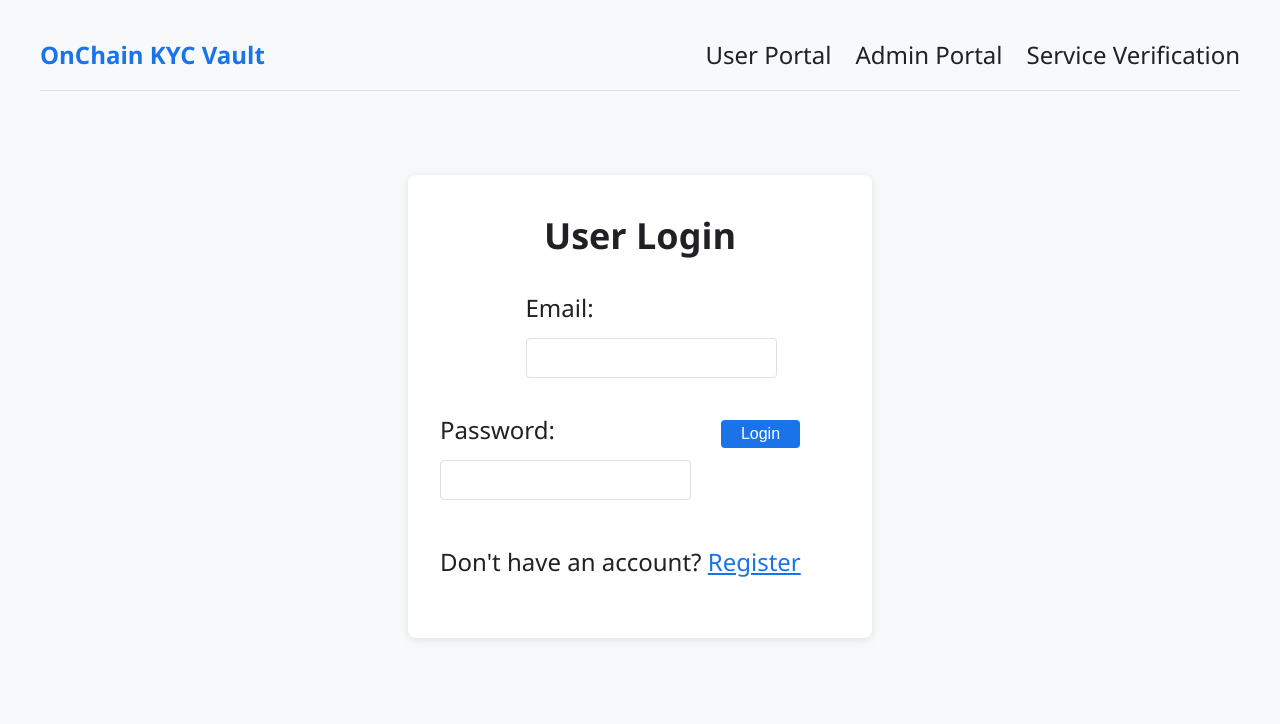
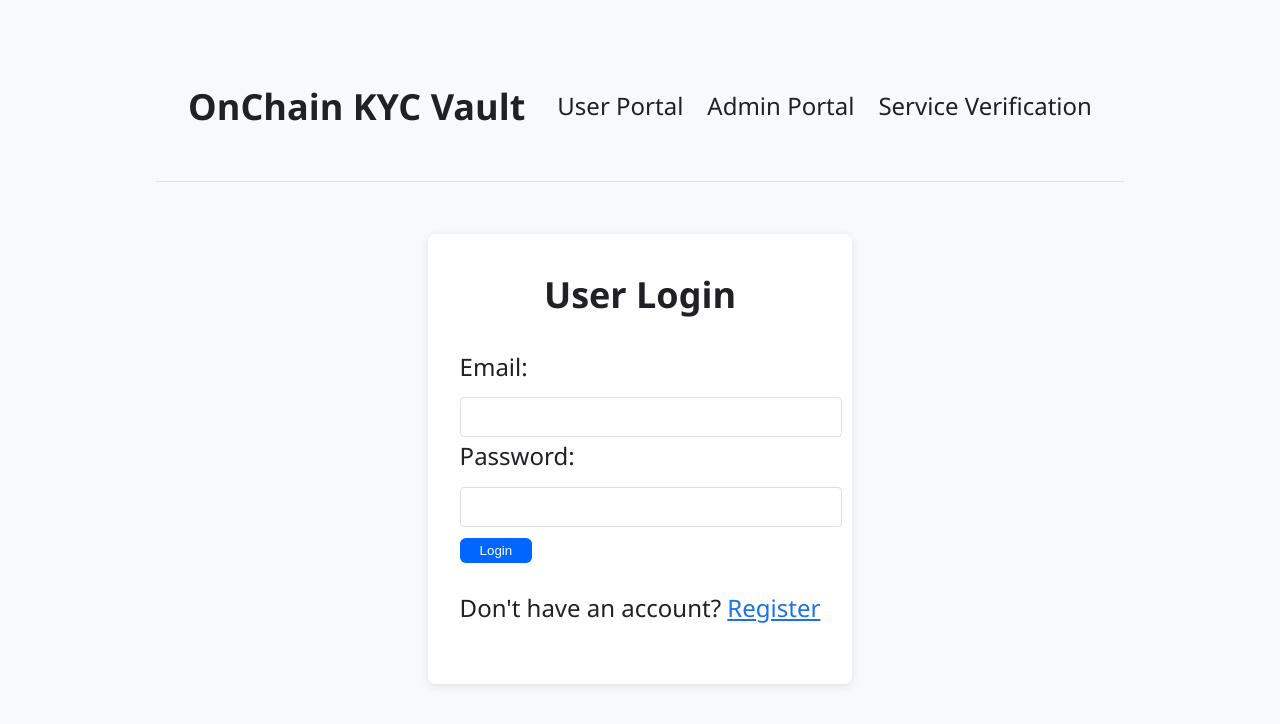
Before and after one commit to U-m-4r/kyc_vault, a React (Vite) app in the folder src/kyc_vault_frontend/: page / in a window 1280 px wide. Shown: the top 724 px of the page. Built offline with nearby package versions, Linux system fonts and the light colour scheme.

Commit message:
Fix: Adjusted spacing and styling again

```diff
--- a/package.json
+++ b/package.json
@@ -17,5 +17,8 @@
   ],
   "dependencies": {
     "react-router-dom": "^7.6.2"
+  },
+  "devDependencies": {
+    "vite": "^7.0.0"
   }
 }
--- a/src/kyc_vault_frontend/src/index.scss
+++ b/src/kyc_vault_frontend/src/index.scss
@@ -11,19 +11,17 @@ img {
 }
 
 form {
-  display: flex;
-  justify-content: center;
   gap: 0.5em;
   flex-flow: row wrap;
-  max-width: 40vw;
+  /*max-width: 40vw;*/
   margin: auto;
   align-items: baseline;
 }
 
 button[type="submit"] {
   padding: 5px 20px;
-  margin: 10px auto;
-  float: right;
+  margin: 10px auto 0 auto;
+  float: none;
 }
 
 #greeting {
@@ -63,30 +61,61 @@ body {
 }
 
 .App {
-  max-width: 1200px;
-  margin: 0 auto;
-  padding: 20px;
+  padding: 2rem;
+  display: flex;
+  flex-direction: column;
+  align-items: center; // Centers contents horizontally
+  min-height: 100vh;   // Fill screen height
+  background-color: var(--background-color); // optional
 }
+
+.dashboard-header h2 {
+  margin-right: 1rem; /* Add space between h2 and the welcome message */
+}
+
+
+/* Ensure the dashboard's inner content stays centered */
+.dashboard-content {
+  width: 100%;
+  max-width: 700px; // restrict width so it looks like a centered card
+}
+
 
 /* Navbar */
 .navbar {
   display: flex;
   justify-content: space-between;
   align-items: center;
-  padding: 1rem 0;
+  padding: 1rem 2rem;
   border-bottom: 1px solid var(--border-color);
-  margin-bottom: 2rem;
-}
-
-.navbar h1 {
-  margin: 0;
-  font-size: 1.5rem;
-  color: var(--primary-color);
 }
 
 .nav-links {
   display: flex;
-  gap: 1.5rem;
+  gap: 1.5rem; /*  this is essential to separate links */
+  align-items: center;
+  margin-left: auto; /* make sure it's pushed to the right */
+}
+
+.navbar h1 {
+  margin-right: 2rem; /* add space between title and links */
+}
+
+
+
+
+.nav-btn {
+  padding: 0.5rem 1rem;
+  background-color: var(--primary-color);
+  color: white;
+  border: none;
+  border-radius: 4px;
+  text-decoration: none;
+  font-weight: 500;
+  transition: background-color 0.2s;
+}
+.nav-btn:hover {
+  background-color: var(--secondary-color);
 }
 
 .nav-links a {
@@ -102,8 +131,10 @@ body {
 
 /* Common Form Styles */
 .form-group {
-  margin-bottom: 1.2rem;
+  width: 100%;
+  box-sizing: border-box;
 }
+
 
 .form-group label {
   display: block;
@@ -130,24 +161,26 @@ body {
 }
 
 button {
-  background-color: var(--primary-color);
+  background-color: #0066ff;
   color: white;
   border: none;
   padding: 10px 16px;
-  border-radius: 4px;
-  font-size: 1rem;
+  border-radius: 6px;
   cursor: pointer;
-  transition: background-color 0.2s ease;
+  transition: --background-color 0.3s;
 }
 
 button:hover {
-  background-color: #0d5bbb;
+  background-color: #004ccf;
 }
+
+
 
 button:disabled {
   background-color: #a1a1a1;
   cursor: not-allowed;
 }
+
 
 /* Login Styles */
 .login-container {
@@ -222,16 +255,25 @@ button:disabled {
 }
 
 /* User Dashboard Styles */
+
 .dashboard-header {
   display: flex;
   justify-content: space-between;
   align-items: center;
-  margin-bottom: 1.5rem;
+  padding: 1rem 0;
+  border-bottom: 1px solid var(--border-color);
 }
 
-.dashboard-header h2 {
-  margin: 0;
+.dashboard-header > div {
+  display: flex;
+  align-items: center;
+  gap: 1rem;
 }
+
+
+
+
+
 
 .logout-btn {
   background-color: transparent;
@@ -245,17 +287,66 @@ button:disabled {
 }
 
 .dashboard-content {
-  display: grid;
-  grid-template-columns: 1fr;
-  gap: 1.5rem;
+ /* Keep your existing navbar styles as they were before. No flex or center stuff on body. */
+
+  max-width: 800px;     /* or whatever width looks good */
+  padding: 1rem;
+  margin: 2rem auto;    /* top/bottom spacing + auto left/right center */
+  background: white;    /* if you want white background for the card container */
+  border-radius: 8px;
+  box-shadow: 0 2px 10px rgba(0, 0, 0, 0.1);
+}
+;
+
+@media (min-width: 768px) {
+  .dashboard-content {
+    grid-template-columns: 1fr 1fr;
+  }
 }
 
-.status-card, .kyc-form-card, .verification-card {
-  background-color: white;
+@media (min-width: 1024px) {
+  .dashboard-content {
+    grid-template-columns: 1fr 1fr 1fr;
+  }
+}
+
+
+
+.status-card,
+.kyc-form-card,
+.verification-card {
+
+  background: #fff;         /* or whatever color you want */
+  padding: 2rem;
   border-radius: 8px;
-  box-shadow: 0 2px 10px rgba(0, 0, 0, 0.1);
-  padding: 1.5rem;
+  box-shadow: 0 2px 8px rgba(0,0,0,0.1);
+  width: 100%;
+  max-width: 600px;         /* fixed max width so it doesn’t stretch forever */
+  margin: 2rem auto;        /* this centers the card horizontally */
 }
+
+
+.kyc-form-grid {
+  display: grid;
+  grid-template-columns: 1fr 1fr; /* two columns */
+  gap: 1rem;
+  width: 100%;
+}
+
+/* Make country and document span full width */
+.kyc-form-grid .form-group.country,
+.kyc-form-grid .form-group.document {
+  grid-column: 1 / -1;
+}
+
+
+.kyc-form-grid .form-group {
+  width: 100%;
+}
+
+
+
+
 
 .status-card h3, .kyc-form-card h3, .verification-card h3 {
   margin-top: 0;
@@ -317,7 +408,9 @@ button:disabled {
   background-color: white;
   border-radius: 8px;
   box-shadow: 0 2px 10px rgba(0, 0, 0, 0.1);
-  padding: 1.5rem;
+  width: 1200px;
+  max-width: 90%;           /* Responsive for smaller screens */
+  margin: 2rem auto;
 }
 
 .tab-navigation {
```
Also changed, not shown: 1 other file (tests, documents, lock files or other folders).
